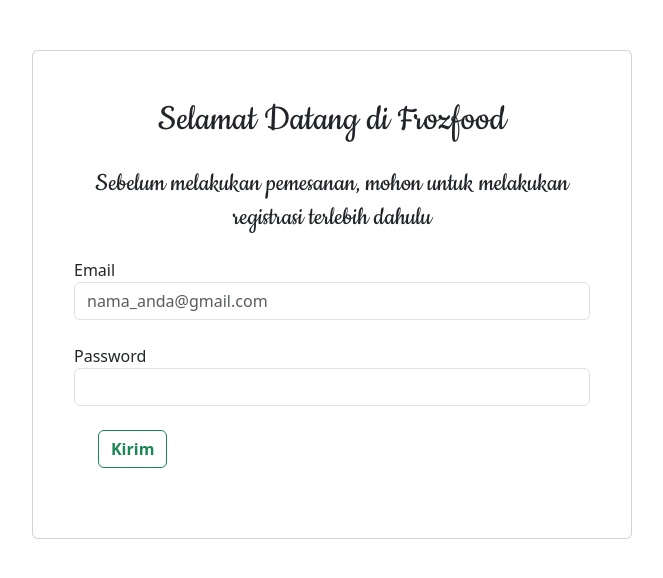
After one commit to dilanaisya/Tubes-kel-3-proweb_frozen-food, a PHP site: page /login.html in a window 1280 px wide. The commit adds this page. Shown: the top 578 px of the page, without its empty margins (308-971 px from the left). Run offline with PHP 8.4, Linux system fonts and the light colour scheme.

Commit message:
menambah form-control di halaman 1, membuat halaman login yang berbeda dan cssnya

```diff
--- a/co.html
+++ b/co.html
@@ -5,7 +5,7 @@
     <meta name="viewport" content="width=device-width, initial-scale=1.0">
     <title>Document</title>
     <link href="https://cdn.jsdelivr.net/npm/bootstrap@5.3.3/dist/css/bootstrap.min.css" rel="stylesheet">
-    <link rel="stylesheet" href="style4_5.css">
+    <link rel="stylesheet" href="style4.css">
     <link rel="preconnect" href="https://fonts.googleapis.com">
     <link rel="preconnect" href="https://fonts.gstatic.com" crossorigin>
     <link href="https://fonts.googleapis.com/css2?family=Newsreader:ital,opsz,wght@0,6..72,200..800;1,6..72,200..800&display=swap" rel="stylesheet">
--- a/index.html
+++ b/index.html
@@ -15,12 +15,12 @@
             <table class="table table-bordered text-center mx-auto" style="width: 80%;">
                 <tr>
           <th><label for="username"> Email</label></th>
-           <td>:<input type="email" id="username" name="username" placeholder=" Nama_Akun@gmail.com"><br><br></td>
+           <td><input type="email" class="form-control" id="username" name="username" placeholder=" Nama_Akun@gmail.com"><br></td>
                 </tr>
 
                 <tr>
             <th><label for="password">Password</label></th>
-           <td>:<input type="Password" id="password" name="password"><br><br></td>
+           <td><input type="Password" class="form-control" id="password" name="password"><br></td>
                 </tr>
 
                 <tr>
--- /dev/null
+++ b/login.html
@@ -0,0 +1,30 @@
+<!DOCTYPE html>
+<html lang="en">
+<head>
+    <meta charset="UTF-8">
+    <meta name="viewport" content="width=device-width, initial-scale=1.0">
+    <title>Document</title>
+     <link href="https://cdn.jsdelivr.net/npm/bootstrap@5.3.3/dist/css/bootstrap.min.css" rel="stylesheet">
+     <link rel="stylesheet" href="style4.css">
+     <link rel="preconnect" href="https://fonts.googleapis.com">
+     <link rel="preconnect" href="https://fonts.gstatic.com" crossorigin>
+     <link href="https://fonts.googleapis.com/css2?family=Cookie&display=swap" rel="stylesheet">
+</head>
+<body>
+    <form action="menu.html" method="GET">
+    <div class="card" id="card-login" style="margin: 50px auto;">
+        <h1>Selamat Datang di Frozfood</h1>
+        <h3>Sebelum melakukan pemesanan, mohon untuk melakukan registrasi terlebih dahulu</h3>
+        <div class="card-body">
+            <label for="">Email</label>
+            <input type="email" class="form-control" id="username" name="username" placeholder="nama_anda@gmail.com" required><br>
+
+            <label for="">Password</label>
+            <input type="text" class="form-control" id="password" name="password" required><br>
+
+             <button type="submit" class="btn btn-outline-success mx-4 mb-4"><b>Kirim</b></button>
+        </div>
+    </div>
+    </form>
+</body>
+</html>
--- a/style2.css
+++ b/style2.css
@@ -1,4 +1,4 @@
-/* bagian penacrian */
+/* bagian pencarian */
 #SearchBar {
     display: flex;
     flex-direction: column;
--- a/style4_5.css
+++ b/style4.css
@@ -5,6 +5,11 @@
     margin-right: 24px;
 }
 
+#card-login {
+    width: 600px;
+    max-width: 90%;
+    padding: 30px 25px;
+}
 
 h5 {
     margin-bottom: 4px;
@@ -12,6 +17,14 @@ h5 {
     font-family: "Newsreader";
 }
 
+h1, h3 {
+    text-align: center;
+    margin-top: 15px;
+    margin-left: 24px;
+    margin-right: 24px;
+    font-family: "Cookie";
+}
+
 h2 {
     text-align: center;
     font-family: "Great Vibes";
```
Also changed, not shown: CekUlang.html (+4 -7 lines).
